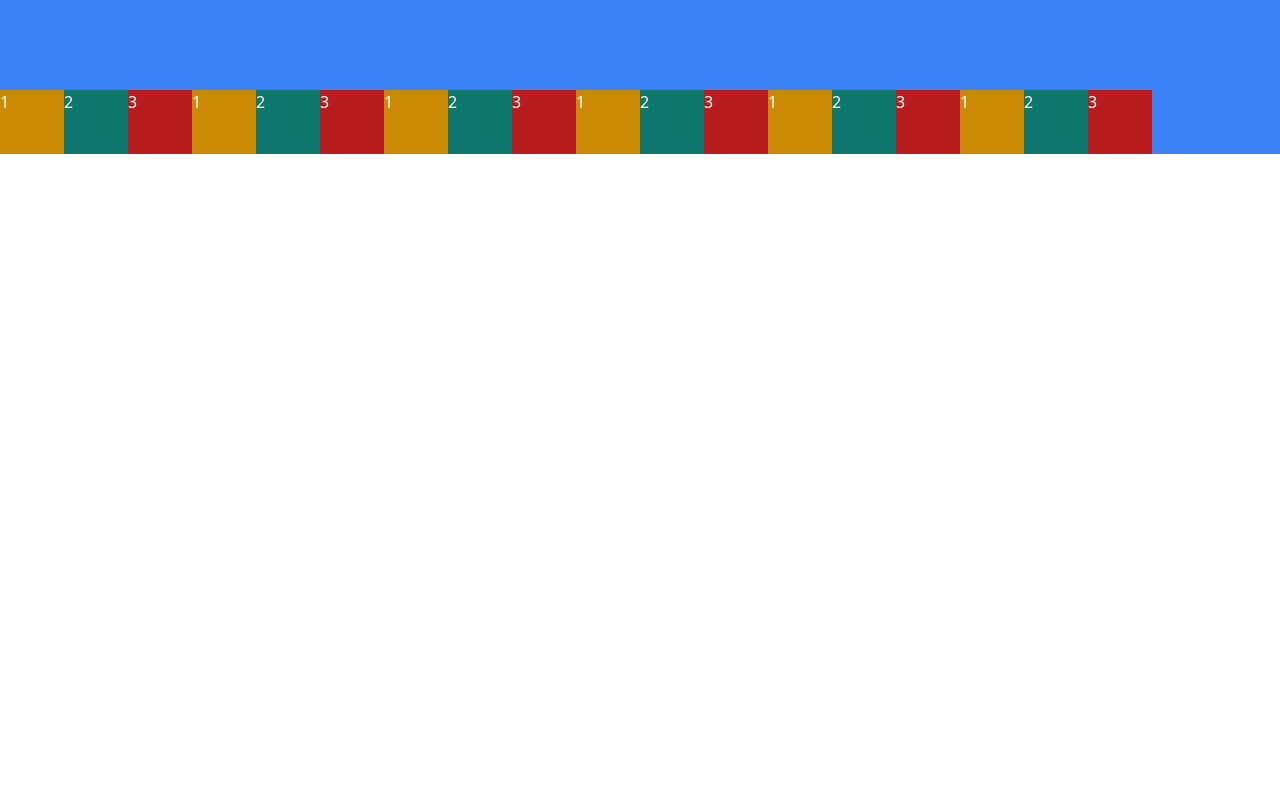
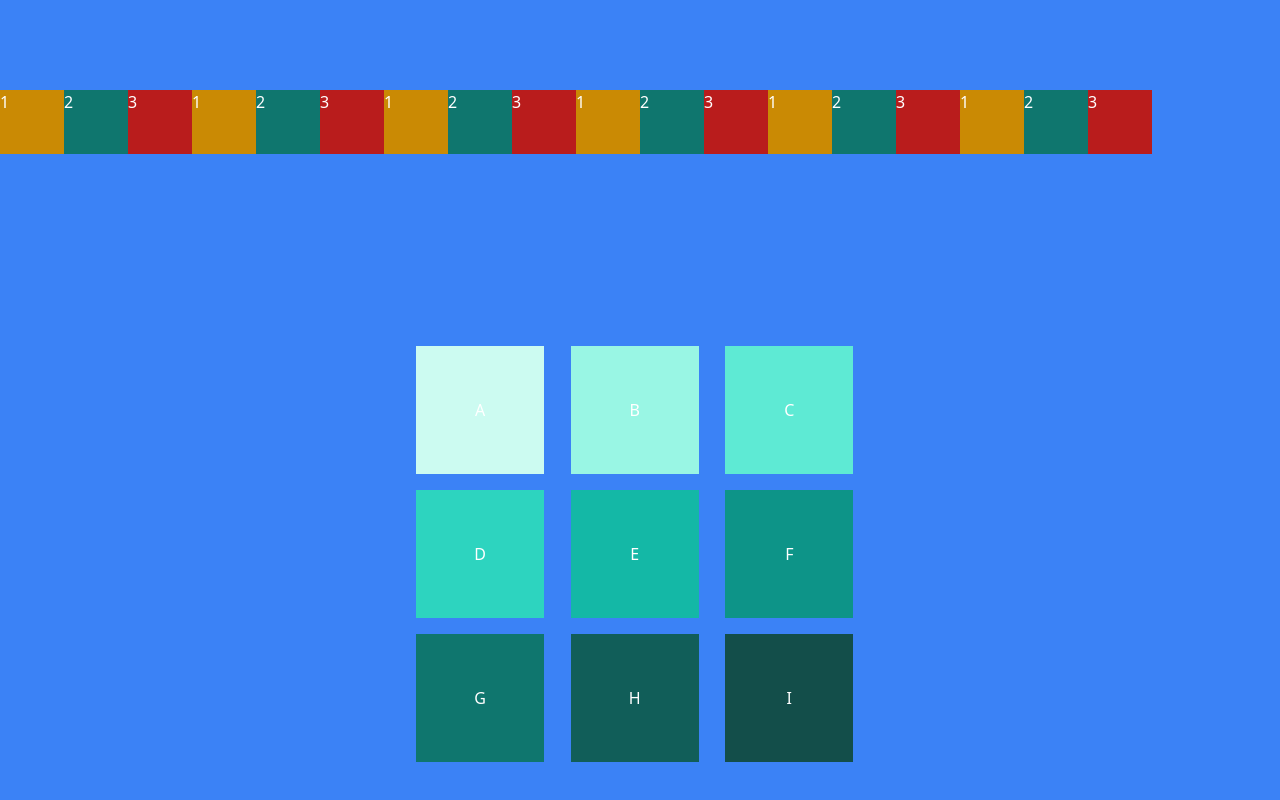
Before and after one commit to ImNotGabo/tailwind-practice, a React (Vite) app: page / in a window 1280 px wide. Shown: the part 4054-4854 px from the top of the page. Before the commit the page ends 4208 px from the top, so only its background shows below. Built offline with nearby package versions, Linux system fonts and the light colour scheme.

Commit message:
Challenge #3

```diff
--- a/src/App.jsx
+++ b/src/App.jsx
@@ -3,6 +3,7 @@ import Challenge2 from './components/Challenge-2.jsx';
 import ButtonsChallenge from './components/ButtonsChallenge.jsx';
 import Display from './components/Display.jsx';
 import Flex from './components/Flex.jsx';
+import BlockGalleryChallenge from './components/BlockGalleryChallenge.jsx';
 
 function App() {
   return (
@@ -77,6 +78,10 @@ function App() {
 
       {/* Flex */}
       <Flex />
+
+      {/* Block Gallery Challenge */}
+
+      <BlockGalleryChallenge />
     </div>
   );
 }
--- /dev/null
+++ b/src/components/BlockGalleryChallenge.jsx
@@ -0,0 +1,19 @@
+function BlockGalleryChallenge() {
+  return (
+    <div className='flex justify-center items-center h-screen'>
+      <div className='grid grid-cols-3 gap-4 text-center w-full max-w-md'>
+        <div className={`bg-teal-100 w-32 h-32 flex items-center justify-center`}>A</div>
+        <div className={`bg-teal-200 w-32 h-32 flex items-center justify-center`}>B</div>
+        <div className={`bg-teal-300 w-32 h-32 flex items-center justify-center`}>C</div>
+        <div className={`bg-teal-400 w-32 h-32 flex items-center justify-center`}>D</div>
+        <div className={`bg-teal-500 w-32 h-32 flex items-center justify-center`}>E</div>
+        <div className={`bg-teal-600 w-32 h-32 flex items-center justify-center`}>F</div>
+        <div className={`bg-teal-700 w-32 h-32 flex items-center justify-center`}>G</div>
+        <div className={`bg-teal-800 w-32 h-32 flex items-center justify-center`}>H</div>
+        <div className={`bg-teal-900 w-32 h-32 flex items-center justify-center`}>I</div>
+      </div>
+    </div>
+  );
+}
+
+export default BlockGalleryChallenge;
```
Also changed, not shown: 1 other file (tests, documents, lock files or other folders).
